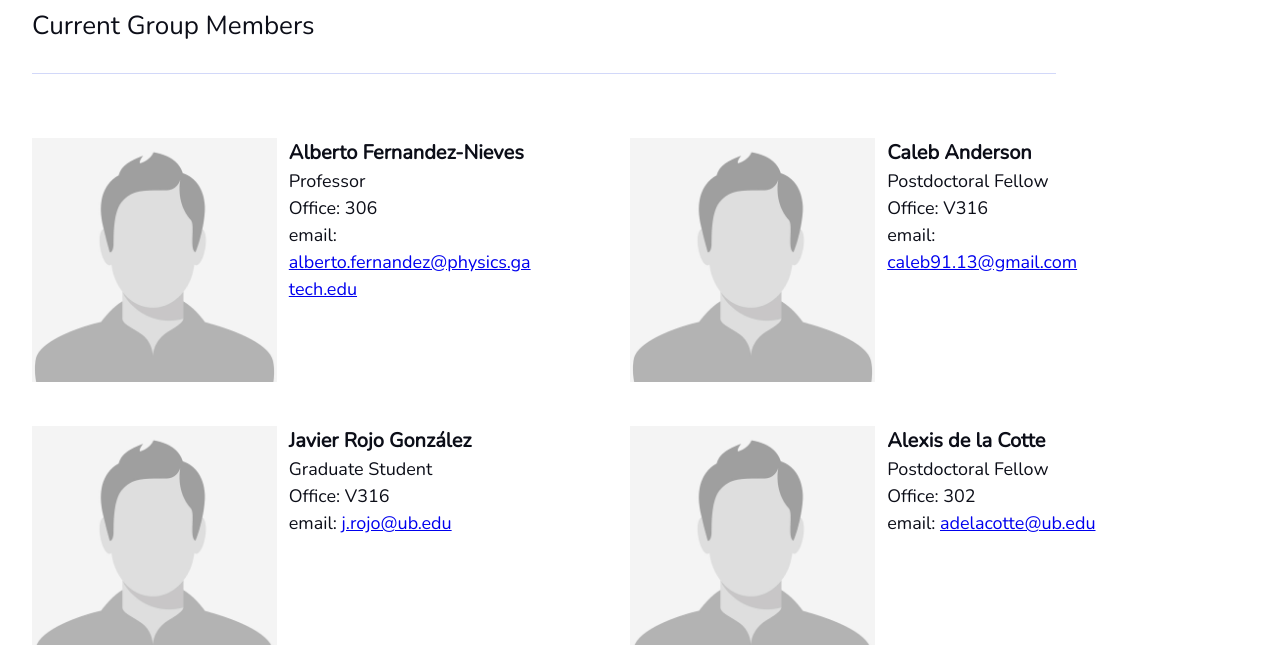
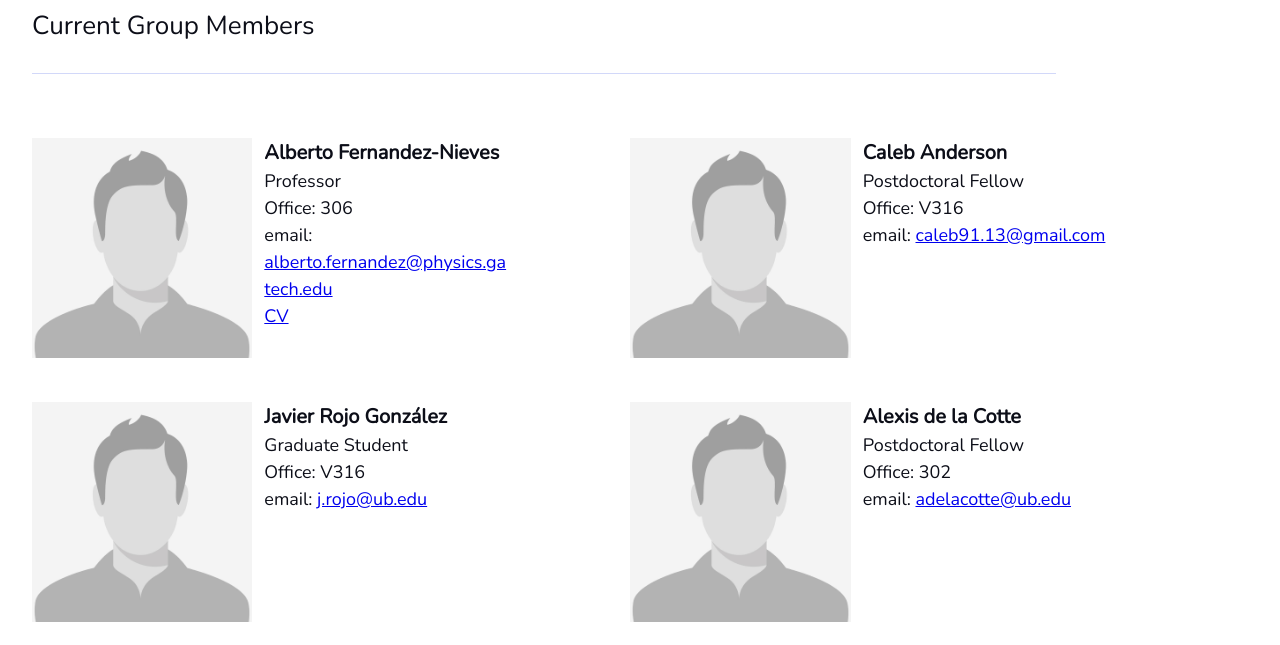
Before and after one commit to AlexisdlC/AFNWebsite, a plain HTML site: page people.html in a window 1280 px wide. Shown: the part 155-800 px from the top of the page. Drawn offline with nearby package versions, Linux system fonts and the light colour scheme.

Commit message:
add cv option and reduce image size

```diff
--- a/index.css
+++ b/index.css
@@ -601,7 +601,7 @@ body{
 
 .people-image{
     aspect-ratio: 1;
-    width: 70vw;
+    width: 50vw;
 }
 
 .people-element{
@@ -628,7 +628,7 @@ body{
 
     .people-image{
         aspect-ratio: 1;
-        max-width: 40%;
+        max-width: 35%;
     }
 
     .people-meta{
@@ -650,9 +650,9 @@ body{
     }
 
     .people-image{
-        min-width: 50%;
+        min-width: 45%;
         aspect-ratio: 1;
-        width: 80%;
+        width: 50%;
     }
 
 
--- a/people.js
+++ b/people.js
@@ -64,6 +64,13 @@ function addData(data) {
         newPersonEmail.innerHTML = "email: <a href = 'mailto:" + data[i].email +"' style = 'overflow-wrap: break-word;'>"+data[i].email + "</a>";
         newPersonDiv.appendChild(newPersonEmail);
 
+        if (data[i].CV) {
+            let newPersonCV = document.createElement("p");
+            newPersonCV.classList.add("text-dark","fs-300","ff-body");
+            newPersonCV.innerHTML = "<a href = './assets/people/CV/'" + data[i].CV + "' target='_blank'>CV</a>";
+            newPersonDiv.appendChild(newPersonCV);
+        }
+
         //Append metadata div and picture element to individual div of member
         newPerson.appendChild(newPersonPictureCont);
         newPerson.appendChild(newPersonDiv);
--- a/people.json
+++ b/people.json
@@ -4,7 +4,8 @@
         "Position": "Professor",
         "Office": "306",
         "email": "alberto.fernandez@physics.gatech.edu",
-        "picture": "male-placeholder-image.jpeg"
+        "picture": "male-placeholder-image.jpeg",
+        "CV": "cv-alberto-fernandez-nieves.pdf"
     },
 
     {
```
